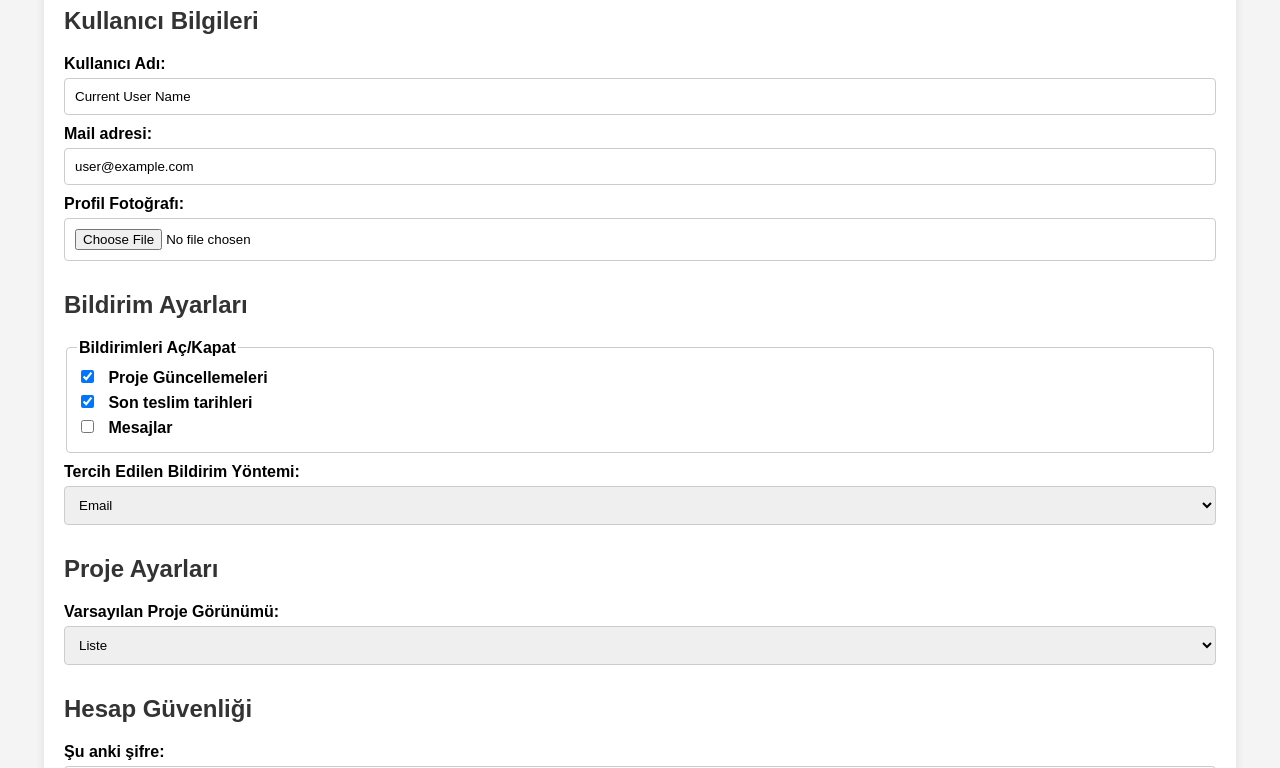
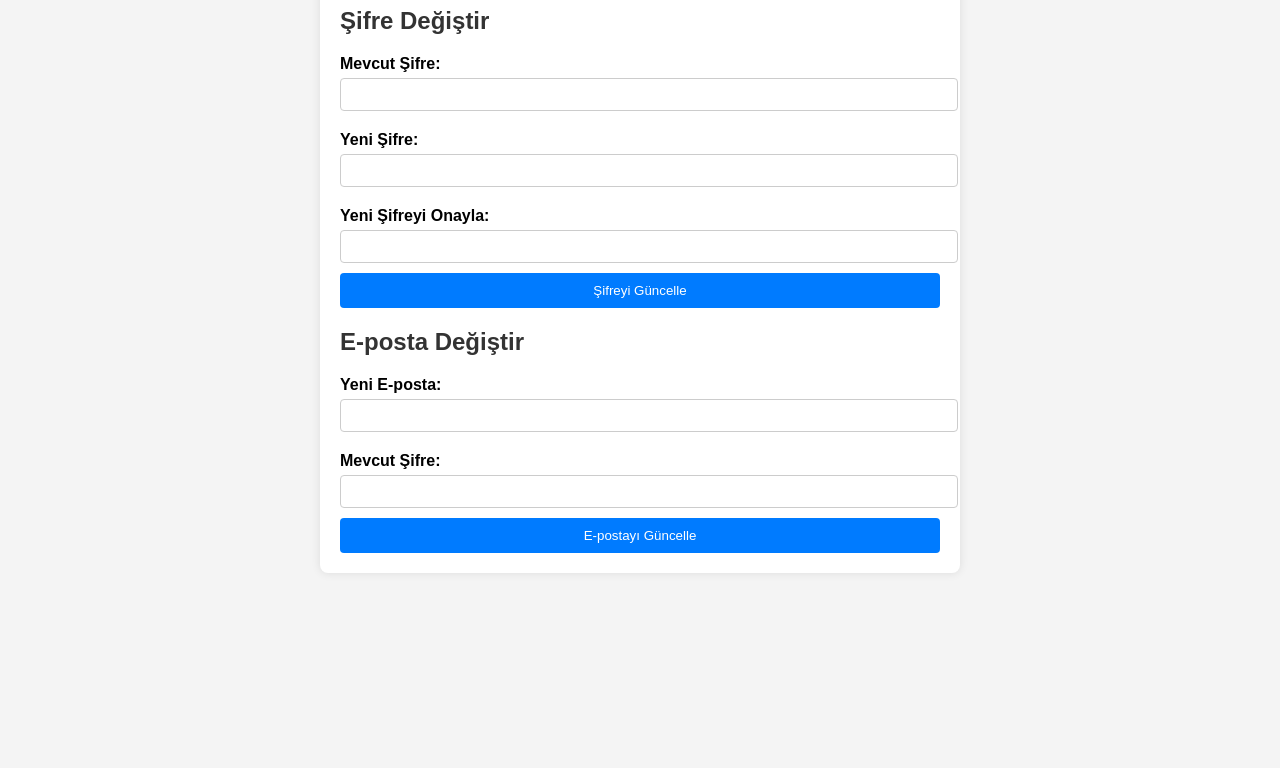
Before and after one commit to Doxa56/pms, a website: page html/kullanici-ayarlari.html in a window 1280 px wide. Shown: the part 113-881 px from the top of the page. After the commit the page ends 800 px from the top, so only its background shows below. Drawn offline with Linux system fonts and the light colour scheme.

Commit message:
update
kullanıcı ayarları sayfası değişti ve server.js e gerekli kodlar eklendi

```diff
--- a/html/kullanici-ayarlari.html
+++ b/html/kullanici-ayarlari.html
@@ -4,88 +4,53 @@
     <meta charset="UTF-8">
     <meta name="viewport" content="width=device-width, initial-scale=1.0">
     <title>Kullanıcı Ayarları</title>
-    <link rel="stylesheet" href="css/style.css">
     <style>
         body {
             font-family: Arial, sans-serif;
             background-color: #f4f4f4;
             margin: 0;
             padding: 0;
-            display: flex;
-            justify-content: center;
-            align-items: flex-start; /* Changed from center to flex-start */
-            min-height: 100vh; /* Changed from height to min-height */
-            background-image: url('background.png'); /* Added background image */
-            background-size: cover; /* Make sure the image covers the entire background */
-            background-position: center; /* Center the background image */
-            background-repeat: no-repeat; /* Prevent the background image from repeating */
         }
 
-        .container {
-            background-color: white;
+        main {
+            max-width: 600px;
+            margin: 20px auto;
             padding: 20px;
+            background-color: #fff;
             border-radius: 8px;
             box-shadow: 0 0 10px rgba(0, 0, 0, 0.1);
-            width: 90%;
-            max-width: 1200px;
-            margin-top: 20px;
         }
 
         h1, h2 {
             color: #333;
         }
 
-        form {
-            margin-bottom: 20px;
-        }
-
         label {
             display: block;
-            margin-bottom: 5px;
+            margin-top: 10px;
             font-weight: bold;
         }
 
-        input[type="text"],
-        input[type="email"],
-        input[type="password"],
-        input[type="file"],
-        select {
+        input {
             width: 100%;
-            padding: 10px;
+            padding: 8px;
+            margin-top: 5px;
             margin-bottom: 10px;
             border: 1px solid #ccc;
             border-radius: 4px;
-            box-sizing: border-box;
         }
 
-        input[type="checkbox"] {
-            margin-right: 10px;
-        }
-
-        fieldset {
-            border: 1px solid #ccc;
-            padding: 10px;
-            border-radius: 4px;
-            margin-bottom: 10px;
-        }
-
-        legend {
-            font-weight: bold;
-        }
-
-        button[type="submit"] {
-            display: block;
+        button {
             width: 100%;
             padding: 10px;
             background-color: #007bff;
             color: #fff;
             border: none;
             border-radius: 4px;
-            font-size: 16px;
             cursor: pointer;
         }
 
-        button[type="submit"]:hover {
+        button:hover {
             background-color: #0056b3;
         }
 
@@ -93,94 +58,107 @@
             margin-top: 20px;
             padding: 10px;
             border-radius: 4px;
-            background-color: #d4edda;
-            color: #155724;
             display: none;
+            text-align: center;
         }
     </style>
 </head>
 <body>
-    <div class="container">
+    <main>
         <h1>Kullanıcı Ayarları</h1>
 
-        <!-- Kullanıcı bilgileri  -->
-        <section aria-labelledby="user-info">
-            <h2 id="user-info">Kullanıcı Bilgileri</h2>
-            <form id="user-info-form">
-                <label for="user-name">Kullanıcı Adı:</label>
-                <input type="text" id="user-name" name="user-name" value="Current User Name" required>
+        <section>
+            <h2>Şifre Değiştir</h2>
+            <form id="password-change-form">
+                <label for="current-password">Mevcut Şifre:</label>
+                <input type="password" id="current-password" required>
 
-                <label for="user-email">Mail adresi:</label>
-                <input type="email" id="user-email" name="user-email" value="user@example.com" required>
+                <label for="new-password">Yeni Şifre:</label>
+                <input type="password" id="new-password" required>
 
-                <label for="profile-picture">Profil Fotoğrafı:</label>
-                <input type="file" id="profile-picture" name="profile-picture">
+                <label for="confirm-password">Yeni Şifreyi Onayla:</label>
+                <input type="password" id="confirm-password" required>
+
+                <button type="submit">Şifreyi Güncelle</button>
             </form>
         </section>
 
-        <!-- Bildirim Ayarları -->
-        <section aria-labelledby="notification-settings">
-            <h2 id="notification-settings">Bildirim Ayarları</h2>
-            <form id="notification-settings-form">
-                <fieldset>
-                    <legend>Bildirimleri Aç/Kapat</legend>
-                    <label>
-                        <input type="checkbox" name="project-updates" checked>
-                        Proje Güncellemeleri
-                    </label>
-                    <label>
-                        <input type="checkbox" name="deadlines" checked>
-                        Son teslim tarihleri
-                    </label>
-                    <label>
-                        <input type="checkbox" name="messages">
-                        Mesajlar
-                    </label>
-                </fieldset>
+        <section>
+            <h2>E-posta Değiştir</h2>
+            <form id="email-change-form">
+                <label for="new-email">Yeni E-posta:</label>
+                <input type="email" id="new-email" required>
 
-                <label for="notification-method">Tercih Edilen Bildirim Yöntemi:</label>
-                <select id="notification-method" name="notification-method">
-                    <option value="email">Email</option>
-                    <option value="sms">SMS</option>
-                    <option value="in-app">Proje managment sisteminde</option>
-                </select>
+                <label for="password">Mevcut Şifre:</label>
+                <input type="password" id="password" required>
+
+                <button type="submit">E-postayı Güncelle</button>
             </form>
         </section>
 
-        <!-- Proje Ayaralrı -->
-        <section aria-labelledby="project-preferences">
-            <h2 id="project-preferences">Proje Ayarları</h2>
-            <form id="project-preferences-form">
-                <label for="default-view">Varsayılan Proje Görünümü:</label>
-                <select id="default-view" name="default-view">
-                    <option value="list">Liste</option>
-                    <option value="kanban">Kanban</option>
-                    <option value="calendar">Takvim</option>
-                </select>
+        <div id="feedback"></div>
+    </main>
 
-            </form>
-        </section>
+    <script>
+        const feedback = document.getElementById('feedback');
 
-        <!-- Account Security -->
-        <section aria-labelledby="account-security">
-            <h2 id="account-security">Hesap Güvenliği </h2>
-            <form id="account-security-form">
-                <label for="current-password">Şu anki şifre:</label>
-                <input type="password" id="current-password" name="current-password" required>
+        function showFeedback(message, isSuccess) {
+            feedback.textContent = message;
+            feedback.style.display = 'block';
+            feedback.style.backgroundColor = isSuccess ? '#d4edda' : '#f8d7da';
+            feedback.style.color = isSuccess ? '#155724' : '#721c24';
+        }
 
-                <label for="new-password">Yeni şifre:</label>
-                <input type="password" id="new-password" name="new-password" required>
+        // Şifre değişim işlemi
+        document.getElementById('password-change-form').addEventListener('submit', async (e) => {
+            e.preventDefault();
 
-                <label for="confirm-new-password">Yeni şifreyi onayla:</label>
-                <input type="password" id="confirm-new-password" name="confirm-new-password" required>
-                            </form>
-        </section>
+            const currentPassword = document.getElementById('current-password').value;
+            const newPassword = document.getElementById('new-password').value;
+            const confirmPassword = document.getElementById('confirm-password').value;
 
-        <!-- Kaydet butonu -->
-        <button type="submit" form="user-info-form" form="notification-settings-form" form="project-preferences-form" form="account-security-form">Kaydet</button>
+            if (newPassword !== confirmPassword) {
+                return showFeedback('Yeni şifreler uyuşmuyor.', false);
+            }
 
-        <!-- Feed back -->
-        <div id="feedback" role="alert" aria-live="assertive"></div>
-    </div>
+            const response = await fetch('/update-password', {
+                method: 'POST',
+                headers: {
+                    'Content-Type': 'application/json',
+                    Authorization: `Bearer ${localStorage.getItem('token')}`
+                },
+                body: JSON.stringify({ current_password: currentPassword, new_password: newPassword })
+            });
+
+            const result = await response.json();
+            showFeedback(result.message, response.ok);
+        });
+
+        // E-posta değişim işlemi
+        document.getElementById('email-change-form').addEventListener('submit', async (e) => {
+            e.preventDefault();
+
+            const newEmail = document.getElementById('new-email').value;
+            const password = document.getElementById('password').value;
+
+            const response = await fetch('/update-email', {
+                method: 'POST',
+                headers: {
+                    'Content-Type': 'application/json',
+                    Authorization: `Bearer ${localStorage.getItem('token')}`
+                },
+                body: JSON.stringify({ new_email: newEmail, password })
+            });
+
+            const result = await response.json();
+            showFeedback(result.message, response.ok);
+
+            if (response.ok) {
+                localStorage.removeItem('token');
+                alert('Oturumunuz sonlandırıldı. Lütfen tekrar giriş yapın.');
+                window.location.href = '/login.html';
+            }
+        });
+    </script>
 </body>
 </html>
```
Also changed, not shown: javascript/server.js (+64 -0 lines).
